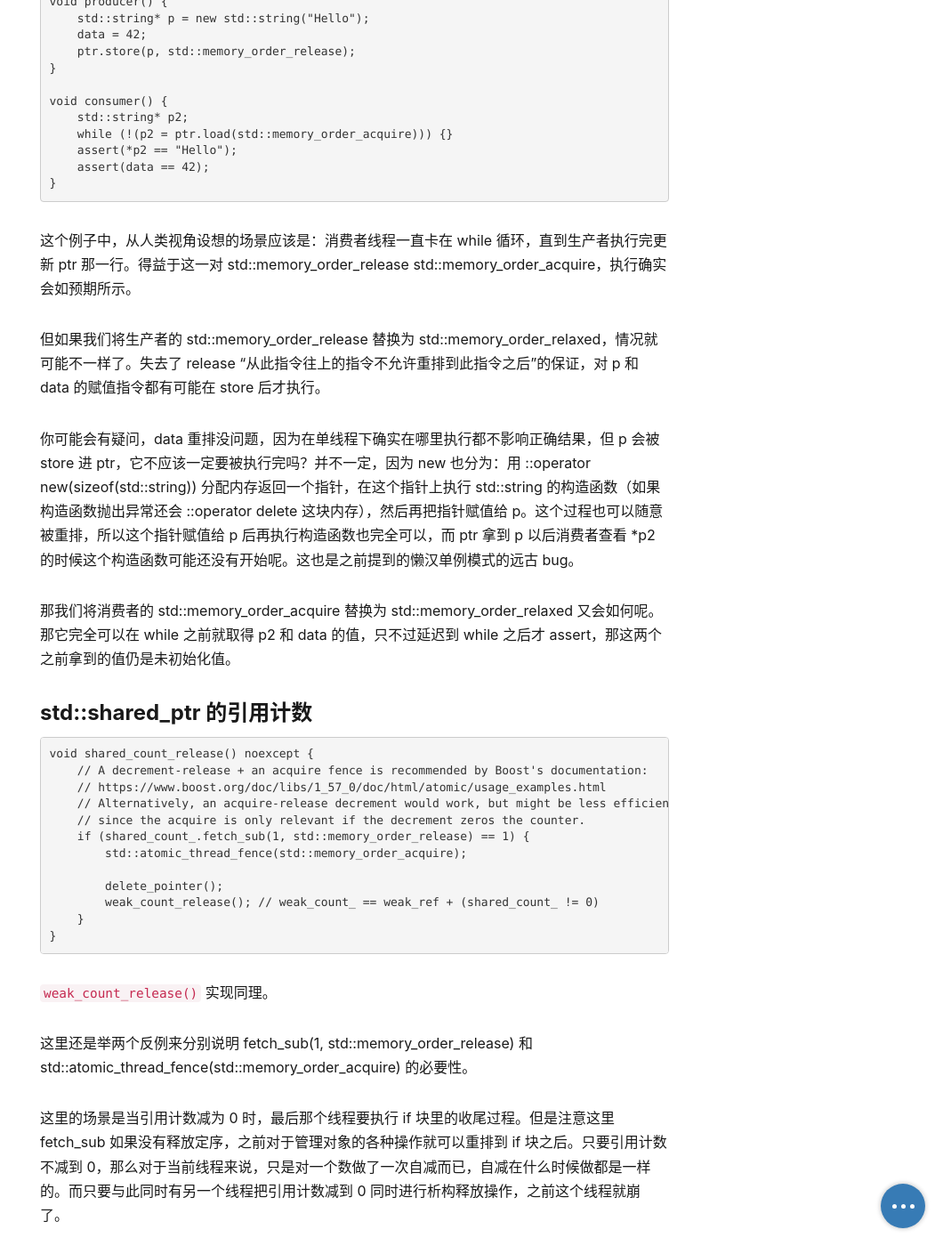
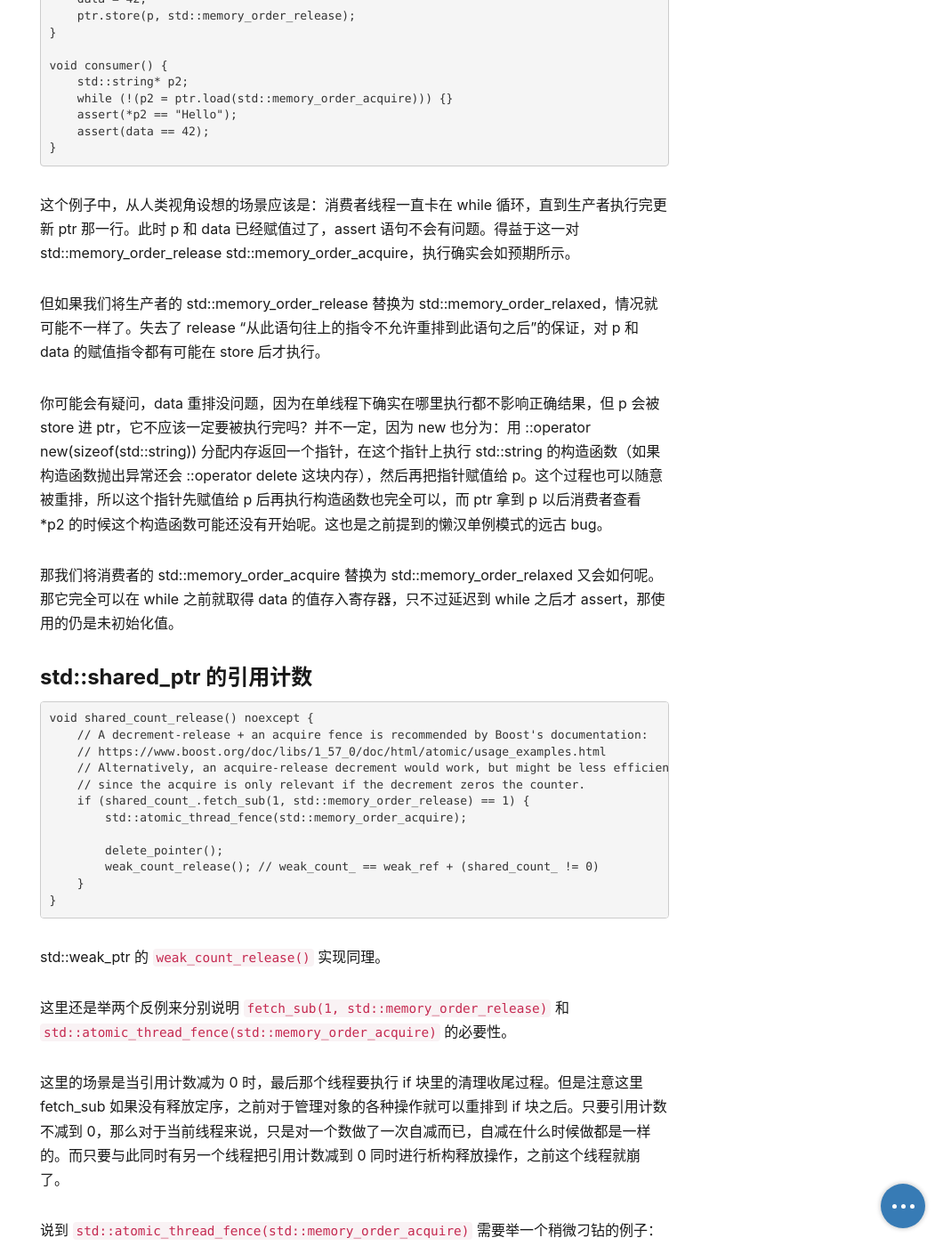
Before and after one commit to namespaceciel/namespaceciel.github.io, a Jekyll site: the page built from _posts/2024-09-09-sp_memory_order.md, in a window 1280 px wide and 1400 px high, scrolled down 2378 px. Shown: the whole window at 89% size, without its empty margins (220-1280 px from the left). Built offline with Jekyll 4.4.1, drawn with Linux system fonts in a browser that asks for light colours; nearby versions of some CDN libraries; a script that is not in the unit is left out; comment, search, counter and statistics services are not loaded; some of the changed text lies outside the part shown.

Commit message:
sp_memory_order complete

````diff
--- a/_posts/2024-09-09-sp_memory_order.md
+++ b/_posts/2024-09-09-sp_memory_order.md
@@ -10,9 +10,6 @@
 ---
 
 ![village2](/img/villlage2.JPG)
-
-本文还未完成。
-{:.error}
 
 本文前置知识见 [[C++] 一点点 std::shared_ptr 的实现细节](https://www.bilibili.com/video/BV1wx421X72W)
 {:.info}
@@ -38,11 +35,11 @@
 
 当我们使用 std::atomic\<size_t> 作为 std::shared_ptr 引用计数时，很多人可以会像操作普通整型值一样进行 ++ += 等操作，这样虽然没有任何安全性问题，但是会比较浪费性能，因为 ++ 实际上是 fetch_add(1, std::memory_order_seq_cst) 的重载（其它操作同理），而 std::memory_order_seq_cst 是六种 memory_order 中最强也是性能损失最大的一种，多数情况下并没有必要。
 
-而最弱的为 std::memory_order_relaxed，只保证原子性，没有同步或定序约束。引用计数中的增加只需要使用它即可。
+而最弱的为 std::memory_order_relaxed，只保证原子性，没有同步或定序约束。**引用计数中的增加只需要使用它即可。**
 
-std::memory_order_acquire 指的是从此指令往下的指令不允许重排到此指令之前，而 memory_order_release 则是从此指令往上的指令不允许重排到此指令之后。std::memory_order_acq_rel 是它们的加和。**这是本篇要探讨的核心。**
+std::memory_order_acquire 指的是从此语句往下的指令不允许重排到此语句之前，而 memory_order_release 则是从此语句往上的指令不允许重排到此语句之后。std::memory_order_acq_rel 是它们的加和。**这是本篇要探讨的核心。**
 
-std::memory_order_consume 则是一个非常特殊且少用的东西，大部分人并不需要了解。注意到 2015 年 2 月为止没有任何已知产品级编译器跟踪依赖链：consume 均被实现为 acquire。并且 C++17 中提到释放消费定序的规范正在修订中，暂时不鼓励使用 std::memory_order_consume。
+std::memory_order_consume 则是一个非常特殊且少用的东西，大部分人并不需要了解。注意到文档中有讲到 2015 年 2 月为止没有任何已知产品级编译器跟踪依赖链：consume 均被实现为 acquire。并且 C++17 中提到释放消费定序的规范正在修订中，暂时不鼓励使用 std::memory_order_consume。
 
 ## 3. 释放-获取定序
 
@@ -66,13 +63,13 @@
 }
 ```
 
-这个例子中，从人类视角设想的场景应该是：消费者线程一直卡在 while 循环，直到生产者执行完更新 ptr 那一行。得益于这一对 std::memory_order_release std::memory_order_acquire，执行确实会如预期所示。
+这个例子中，从人类视角设想的场景应该是：消费者线程一直卡在 while 循环，直到生产者执行完更新 ptr 那一行。此时 p 和 data 已经赋值过了，assert 语句不会有问题。得益于这一对 std::memory_order_release std::memory_order_acquire，执行确实会如预期所示。
 
-但如果我们将生产者的 std::memory_order_release 替换为 std::memory_order_relaxed，情况就可能不一样了。失去了 release “从此指令往上的指令不允许重排到此指令之后”的保证，对 p 和 data 的赋值指令都有可能在 store 后才执行。
+但如果我们将生产者的 std::memory_order_release 替换为 std::memory_order_relaxed，情况就可能不一样了。失去了 release “从此语句往上的指令不允许重排到此语句之后”的保证，对 p 和 data 的赋值指令都有可能在 store 后才执行。
 
-你可能会有疑问，data 重排没问题，因为在单线程下确实在哪里执行都不影响正确结果，但 p 会被 store 进 ptr，它不应该一定要被执行完吗？并不一定，因为 new 也分为：用 ::operator new(sizeof(std::string)) 分配内存返回一个指针，在这个指针上执行 std::string 的构造函数（如果构造函数抛出异常还会 ::operator delete 这块内存），然后再把指针赋值给 p。这个过程也可以随意被重排，所以这个指针赋值给 p 后再执行构造函数也完全可以，而 ptr 拿到 p 以后消费者查看 *p2 的时候这个构造函数可能还没有开始呢。这也是之前提到的懒汉单例模式的远古 bug。
+你可能会有疑问，data 重排没问题，因为在单线程下确实在哪里执行都不影响正确结果，但 p 会被 store 进 ptr，它不应该一定要被执行完吗？并不一定，因为 new 也分为：用 ::operator new(sizeof(std::string)) 分配内存返回一个指针，在这个指针上执行 std::string 的构造函数（如果构造函数抛出异常还会 ::operator delete 这块内存），然后再把指针赋值给 p。这个过程也可以随意被重排，所以这个指针先赋值给 p 后再执行构造函数也完全可以，而 ptr 拿到 p 以后消费者查看 *p2 的时候这个构造函数可能还没有开始呢。这也是之前提到的懒汉单例模式的远古 bug。
 
-那我们将消费者的 std::memory_order_acquire 替换为 std::memory_order_relaxed 又会如何呢。那它完全可以在 while 之前就取得 p2 和 data 的值，只不过延迟到 while 之后才 assert，那这两个之前拿到的值仍是未初始化值。
+那我们将消费者的 std::memory_order_acquire 替换为 std::memory_order_relaxed 又会如何呢。那它完全可以在 while 之前就取得 data 的值存入寄存器，只不过延迟到 while 之后才 assert，那使用的仍是未初始化值。
 
 ### std::shared_ptr 的引用计数
 
@@ -91,23 +88,23 @@
 }
 ```
 
-`weak_count_release()` 实现同理。
+std::weak_ptr 的 `weak_count_release()` 实现同理。
 
-这里还是举两个反例来分别说明 fetch_sub(1, std::memory_order_release) 和 std::atomic_thread_fence(std::memory_order_acquire) 的必要性。
+这里还是举两个反例来分别说明 `fetch_sub(1, std::memory_order_release)` 和 `std::atomic_thread_fence(std::memory_order_acquire)` 的必要性。
 
-这里的场景是当引用计数减为 0 时，最后那个线程要执行 if 块里的收尾过程。但是注意这里 fetch_sub 如果没有释放定序，之前对于管理对象的各种操作就可以重排到 if 块之后。只要引用计数不减到 0，那么对于当前线程来说，只是对一个数做了一次自减而已，自减在什么时候做都是一样的。而只要与此同时有另一个线程把引用计数减到 0 同时进行析构释放操作，之前这个线程就崩了。
+这里的场景是当引用计数减为 0 时，最后那个线程要执行 if 块里的清理收尾过程。但是注意这里 fetch_sub 如果没有释放定序，之前对于管理对象的各种操作就可以重排到 if 块之后。只要引用计数不减到 0，那么对于当前线程来说，只是对一个数做了一次自减而已，自减在什么时候做都是一样的。而只要与此同时有另一个线程把引用计数减到 0 同时进行析构释放操作，之前这个线程就崩了。
 
-说到 std::atomic_thread_fence(std::memory_order_acquire) 需要举一个稍微刁钻的例子：
+说到 `std::atomic_thread_fence(std::memory_order_acquire)` 需要举一个稍微刁钻的例子：
 
 假设我们的 std::shared_ptr 的管理对象为 std::unique_ptr\<int>，我们知道它的析构会是把内部的指针 delete。
 
 ```cpp
-std::shared_ptr<std::unique_ptr<int>> sp{new std::unique_ptr<int>{1}}; // 构造了一个 up 值为 1
+std::shared_ptr<std::unique_ptr<int>> sp{new std::unique_ptr<int>{1}}; // 初始构造了一个 up 值为 1，sp 被两个线程持有
 
 // 某个线程做了这样的事
 sp.get().reset(new int{2}); // reset 会删除之前管理的 up，并且塞入一个新的 up 值为 2
 
-// 调用 shared_count_release()
+// 两个线程都调用了 shared_count_release()
 if (shared_count_.fetch_sub(1, std::memory_order_release) == 1) {
     // std::atomic_thread_fence(std::memory_order_acquire);
     ...
@@ -118,7 +115,7 @@
 
 ### libc++ 优化
 
-llvm 对于 `weak_count_release()` 有进一步的优化：
+LLVM 对于 `weak_count_release()` 有进一步的优化：
 
 ```cpp
 void weak_count_release() noexcept {
@@ -134,4 +131,10 @@
 }
 ```
 
-这个优化不能用于 `shared_count_release()` 是因为对于 shared_count_，还存在一个特殊的函数 `lock()` 会尝试访问和修改它。而 weak_count_ 则没有。
+也就是在之前的基础上先 acquire load 查看值是否为 1，如果是 1 就代表它已经是最后一个持有资源的 std::weak_ptr，我们就可以直接删除资源，省下将引用计数更新为 0 写回内存的操作，因为 atomic store 开销还是比较大的。**注意这里 acquire load 跟其它线程潜在的 fetch_sub(1, std::memory_order_release) 依旧构成释放-获取定序**，所以不会有指令重排的风险。
+
+但是，当最后一个持有资源的线程准备释放它时，这段时间依旧可以有其它线程尝试访问它并且增加引用计数。这句话是没错，问题在于，即使没有这个优化，这个访问过程也依旧可以发生在资源释放过程中的任何时刻，所以无论如何这都是无法避免的问题。
+
+实际上这也确实不是 sp 和 wp 的责任，而是 std::atomic\<std::shared_ptr\<T>> 和 std::atomic\<std::weak_ptr\<T>> 的责任，因为 sp 和 wp 本来就不是线程安全的。
+
+再说回这个优化，它不能用于 `shared_count_release()` 是因为对于 std::shared_ptr，还存在一个特殊的函数 `lock()` 会原子性地检查 shared_count_ 的值，如果为 0 就认为其已被释放而不做任何事，不为 0 则从中增加一个引用共享，所以更新为 0 是必要的。而 std::weak_ptr 则没有。
````
Also changed, not shown: img/home-bg/1.jpg (deleted), img/home-bg/2.jpg (deleted), img/home-bg/3.jpg (deleted), img/home-bg/4.jpg (deleted).
